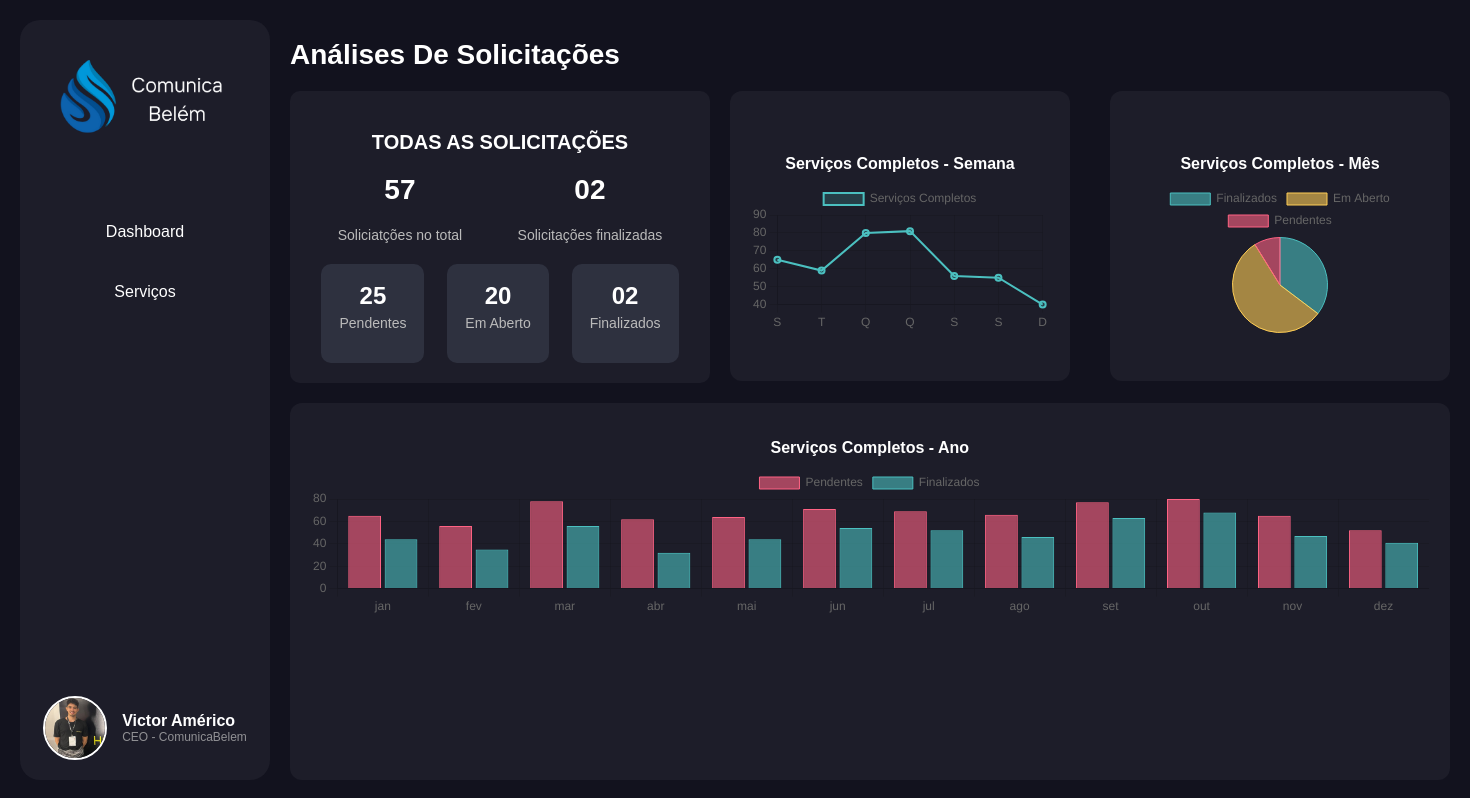
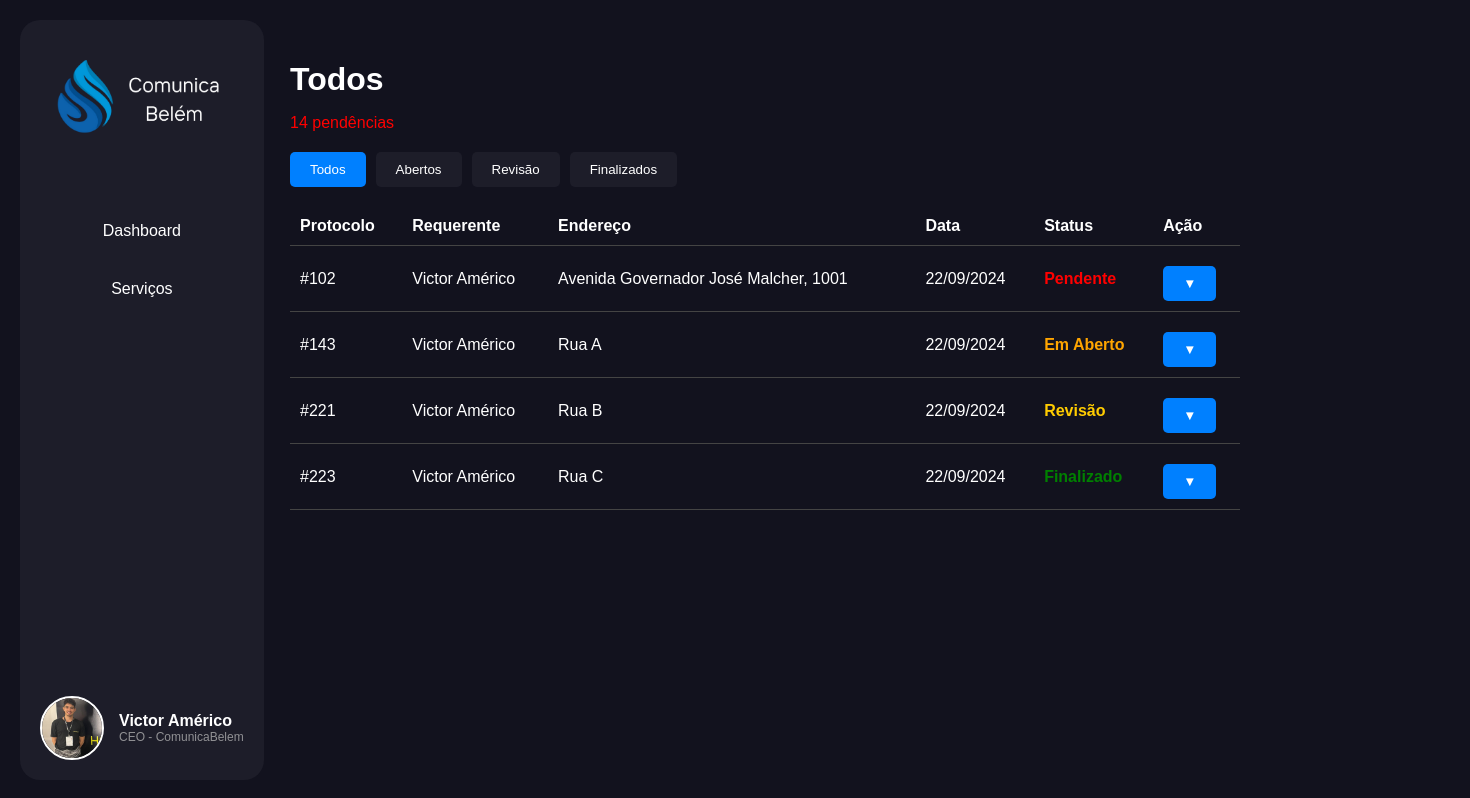
Before and after one commit to V-Americo/TCC_DASHBOARD, a React (Create React App) app: page /servicos in a window 1280 px wide. Shown: the top 798 px of the page, 1470 px wide, since content can reach past the window. Built offline with nearby package versions, Linux system fonts and the light colour scheme.

Commit message:
inclusão de serviços 18.10

```diff
--- a/package.json
+++ b/package.json
@@ -11,6 +11,7 @@
     "react": "^18.3.1",
     "react-chartjs-2": "^5.2.0",
     "react-dom": "^18.3.1",
+    "react-router-dom": "^6.27.0",
     "react-scripts": "5.0.1",
     "web-vitals": "^2.1.4"
   },
--- a/src/App.js
+++ b/src/App.js
@@ -1,15 +1,23 @@
-import React from "react";
-import Dashboard from "./pages/dashboard";
-import '../src/styles/App.css'
-
+import React from 'react';
+import { BrowserRouter as Router, Route, Routes } from 'react-router-dom';
+import Sidebar from './components/sidebar';
+import Dashboard from './pages/dashboard';
+import ServicosTodos from './pages/servicosTodos';
 
 function App() {
-  return(
-    <div className="App">
-      <Dashboard />
-    </div>
+  return (
+    <Router>
+      <div style={{ display: 'flex' }}>
+        <Sidebar />
+        <div style={{ flex: 1, padding: '20px' }}>
+          <Routes>
+            <Route path="/" element={<Dashboard />} />
+            <Route path="/servicos" element={<ServicosTodos />} />
+          </Routes>
+        </div>
+      </div>
+    </Router>
   );
-
 }
 
 export default App;
--- a/src/components/sidebar.js
+++ b/src/components/sidebar.js
@@ -1,33 +1,34 @@
 import React from "react";
-import '../styles/sidebar.css'
-import logo from '../assets/logo-dashboard.png'
-import user from '../assets/user.png'
+import { Link } from 'react-router-dom';
+import '../styles/sidebar.css';
+import logo from '../assets/logo-dashboard.png';
+import user from '../assets/user.png';
 
-const Sidebar = () =>{
-    return(
-
-        <div className="sidebar" >
+const Sidebar = () => {
+  return (
+    <div className="sidebar">
       <div className="logo">
-                <img src={logo} alt="comunicabelem"/>
+        <img src={logo} alt="comunicabelem" />
       </div>
 
       <div className="menu-items">
-                <button className="menu-item">Dashboard</button>
-                <button className="menu-item">Serviços</button>
+        <Link to="/" className="menu-item">
+          Dashboard
+        </Link>
+        <Link to="/servicos" className="menu-item">
+          Serviços
+        </Link>
       </div>
 
       <div className="user-profile">
-                <img src={user} className="profile-pic" />
-
+        <img src={user} className="profile-pic" alt="user profile" />
         <div className="user-info">
           <h3>Victor Américo</h3>
           <p>CEO - ComunicaBelem</p>
         </div>
       </div>
     </div>
-
-
   );
-}
+};
 
 export default Sidebar;
--- a/src/pages/dashboard.js
+++ b/src/pages/dashboard.js
@@ -1,6 +1,5 @@
-// src/pages/Dashboard.js
+
 import React from 'react';
-import Sidebar from '../components/sidebar';
 import Card from '../components/card';
 import Graficos from '../components/graficos';
 import '../styles/dashboard.css';
@@ -8,7 +7,6 @@ import '../styles/dashboard.css';
 const Dashboard = () => {
   return (
     <div className="dashboard">
-      <Sidebar />
       <div className="dashboard-content">
         <h1>Análises De Solicitações</h1>
         <div className="cards-container">
--- /dev/null
+++ b/src/pages/servicosTodos.js
@@ -0,0 +1,110 @@
+import React, { useState } from "react";
+import '../styles/servicos.css';
+import mockup from '../assets/mockup.jpeg'
+
+const Data = [
+    {
+      id: 102,
+      requerente: 'Victor Américo',
+      endereco: 'Avenida Governador José Malcher, 1001',
+      data: '22/09/2024',
+      status: 'Pendente',
+      complemento: 'Entre a rua tal e a rua 2',
+      referencia: 'Em frente ao Mercado 2',
+      fotos: [mockup,mockup]
+    },
+    { id: 143, requerente: 'Victor Américo', endereco: 'Rua A', data: '22/09/2024', status: 'Em Aberto' },
+    { id: 221, requerente: 'Victor Américo', endereco: 'Rua B', data: '22/09/2024', status: 'Revisão' },
+    { id: 223, requerente: 'Victor Américo', endereco: 'Rua C', data: '22/09/2024', status: 'Finalizado' },
+];
+
+const ServicosTodos = () => {
+    const [activeTab, setActiveTab] = useState('Todos');
+    const [expandedRow, setExpandedRow] = useState(null); // Controla a linha expandida
+
+    const filterServices = (status) => {
+        if (status === 'Todos') return Data;
+        return Data.filter((item) => item.status === status);
+    };
+
+    const toggleRow = (id) => {
+        setExpandedRow(expandedRow === id ? null : id);
+    };
+
+    return (
+        <div className="servicos">
+            <div className="servicos-content">
+                <h1>{activeTab}</h1>
+                <p className="pendencias-count">14 pendências</p>
+            </div>
+
+            <div className="tabs">
+                {['Todos', 'Abertos', 'Revisão', 'Finalizados'].map((tab) => (
+                    <button
+                        key={tab}
+                        className={`tab-button ${activeTab === tab ? 'active' : ''}`}
+                        onClick={() => setActiveTab(tab)}
+                    >
+                        {tab}
+                    </button>
+                ))}
+            </div>
+
+            <table>
+                <thead>
+                    <tr>
+                        <th>Protocolo</th>
+                        <th>Requerente</th>
+                        <th>Endereço</th>
+                        <th>Data</th>
+                        <th>Status</th>
+                        <th>Ação</th>
+                    </tr>
+                </thead>
+                <tbody>
+                    {filterServices(activeTab).map((item) => (
+                        <>
+                            <tr key={item.id} onClick={() => toggleRow(item.id)}>
+                                <td>#{item.id}</td>
+                                <td>{item.requerente}</td>
+                                <td>{item.endereco}</td>
+                                <td>{item.data}</td>
+                                <td className={`status ${item.status.toLowerCase()}`}>{item.status}</td>
+                                <td>
+                                    <button className="acao-button">▼</button>
+                                </td>
+                            </tr>
+                            {expandedRow === item.id && (
+                                <tr className="expanded-row">
+                                    <td colSpan="6">
+                                        <div className="details">
+                                            <h3>Status {item.status}</h3>
+                                            <p><strong>Identificador:</strong></p>
+                                            <p> #{item.id}</p>
+                                            <p><strong>Requerente:</strong></p>
+                                            <p>{item.requerente}</p>
+                                            <p><strong>Endereço:</strong></p>
+                                            <p>{item.endereco}</p>
+                                            <p><strong>Complemento:</strong></p>
+                                            <p>{item.complemento}</p>
+                                            <p><strong>Ponto de Referência:</strong></p>
+                                            <p>{item.referencia}</p>
+                                            <div className="fotos">
+                                                {item.fotos && item.fotos.map((foto, index) => (
+                                                    <img key={index} src={foto} alt={`Foto ${index + 1}`} />
+                                                ))}
+                                            </div>
+                                            <button className="acao-button">Designar Operador</button>
+                                        </div>
+                                    </td>
+                                </tr>
+                            )}
+                        </>
+                    ))}
+                </tbody>
+            </table>
+        </div>
+    );
+};
+
+export default ServicosTodos;
--- a/src/styles/dashboard.css
+++ b/src/styles/dashboard.css
@@ -4,10 +4,12 @@
     height: 100vh;
 }
 
+/*
 .sidebar {
     width: 250px;
     background-color: #1D1D29;
 }
+*/
 
 .dashboard-content {
     flex: 1;
@@ -56,8 +58,8 @@
 .card-grafico-barra {
     display: flex;
     flex-direction: column;
-    width: 96.52%;
-    height: 400px;
+    width: 1120px;
+    height: 200px;
     background-color: #1D1D29;
     border-radius: 12px;
     padding: 20px;
--- /dev/null
+++ b/src/styles/servicos.css
@@ -0,0 +1,175 @@
+
+.servicos {
+    margin-left: 250px;
+    padding: 20px;
+    background-color: #12121E;
+    min-height: 100vh;
+}
+
+
+.servicos h1 {
+    color: #fff;
+    margin-bottom: 10px;
+}
+
+.pendencias-count {
+    color: red;
+    margin-bottom: 20px;
+}
+
+
+.tabs {
+    display: flex;
+    gap: 10px;
+    margin-bottom: 20px;
+}
+
+.tab-button {
+    padding: 10px 20px;
+    background-color: #1D1D29;
+    color: #fff;
+    border: none;
+    border-radius: 5px;
+    cursor: pointer;
+    transition: background-color 0.3s;
+}
+
+.tab-button.active {
+    background-color: #0080FF;
+}
+
+
+table {
+    width: 100%;
+    border-collapse: collapse;
+    margin-top: 10px;
+}
+
+th, td {
+    padding: 10px;
+    text-align: left;
+    color: #fff;
+    border-bottom: 1px solid #444;
+}
+
+/* Status Customizado */
+.status {
+    font-weight: bold;
+}
+
+.status.pendente {
+    color: red;
+}
+
+.status.aberto {
+    color: orange;
+}
+
+.status.revisão {
+    color: #FFCC00;
+}
+
+.status.finalizado {
+    color: green;
+}
+
+/* Botão de Ação */
+.acao-button {
+    background-color: #1D1D29;
+    color: #fff;
+    border: none;
+    cursor: pointer;
+    padding: 5px 10px;
+    border-radius: 5px;
+    transition: background-color 0.3s;
+}
+
+.acao-button:hover {
+    background-color: #444;
+}
+
+.card-detalhes {
+    margin-top: 20px;
+    padding: 20px;
+    background-color: #1D1D29;
+    border-radius: 12px;
+    box-shadow: 0px 0px 15px rgba(0, 0, 0, 0.3);
+    color: #fff;
+  }
+
+  .card-detalhes h2 {
+    margin-bottom: 10px;
+  }
+
+  .card-detalhes p {
+    margin: 5px 0;
+  }
+
+  .fotos {
+    display: flex;
+    gap: 10px;
+    margin-top: 10px;
+  }
+
+  .fotos img {
+    width: 2250px;
+    height: 150px;
+    object-fit: cover;
+    border-radius: 8px;
+  }
+
+  .acao-button {
+    margin-top: 10px;
+    padding: 10px 20px;
+    background-color: #afafaf;
+    color: #fff;
+    border: none;
+    border-radius: 5px;
+    cursor: pointer;
+    transition: background-color 0.3s;
+  }
+
+  .acao-button:hover {
+    background-color: #005BB5;
+  }
+
+  .expanded-row {
+    background-color: #1D1D29;
+}
+
+.details {
+    padding: 20px;
+    color: #fff;
+}
+
+.details p {
+    margin: 5px 0;
+}
+
+.fotos {
+    display: flex;
+    gap: 10px;
+    margin-top: 10px;
+}
+
+.fotos img {
+    width: 150px;
+    height: 150px;
+    object-fit: cover;
+    border-radius: 8px;
+}
+
+.acao-button {
+    margin-top: 10px;
+    padding: 10px 20px;
+    background-color: #0080FF;
+    color: #fff;
+    border: none;
+    border-radius: 5px;
+    cursor: pointer;
+    transition: background-color 0.3s;
+}
+
+.acao-button:hover {
+    background-color: #005BB5;
+}
--- a/src/styles/sidebar.css
+++ b/src/styles/sidebar.css
@@ -33,6 +33,7 @@
     font-size: 16px;
     margin: 20px;
     cursor: pointer;
+    text-decoration: none;
 }
 
 .menu-item:hover{
```
Also changed, not shown: src/components/descServicos.js (added, +15 -0 lines), src/components/graficoCard.js (+7 -7 lines), src/assets/mockup.jpeg (added), 1 other file (tests, documents, lock files or other folders). Lines whose indentation alone changed are shown as unchanged.
